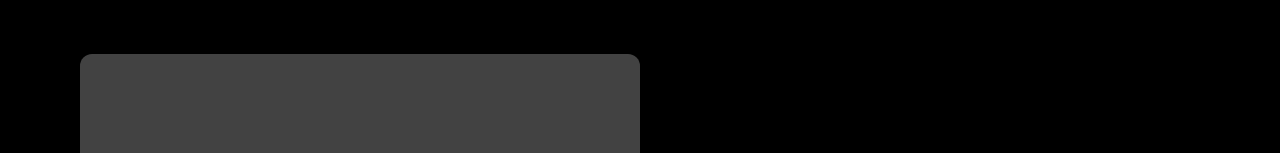
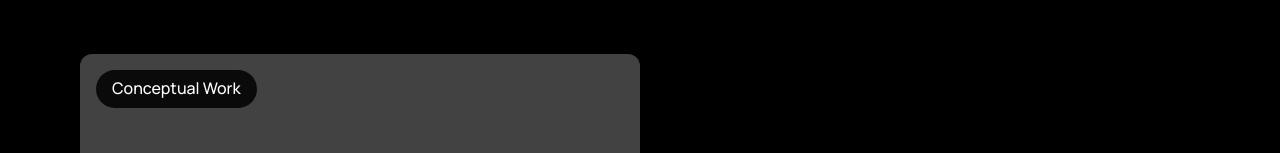
Before and after one commit to Ezekiel-web-dev-17/my-portfolio, a React (Vite) app: page / in a window 1280 px wide. Shown: the part 799-952 px from the top of the page. Built offline with nearby package versions, Linux system fonts and the light colour scheme.

Commit message:
Added tags to projects to match design

```diff
--- a/src/components/Featured.jsx
+++ b/src/components/Featured.jsx
@@ -19,6 +19,7 @@
     role: "Fullstack Developer",
     livelink: "https://betahouse3.vercel.app",
     gitHubLink: "https://github.com/Ezekiel-web-dev-17/betahouse3",
+    extra: "Conceptual Work",
   },
   {
     image: talkwebapp,
@@ -71,6 +72,7 @@
     livelink: "https://conference-ticket-generator-frontend.vercel.app",
     gitHubLink:
       "https://github.com/Ezekiel-web-dev-17/conference-ticket-generator-frontend",
+    extra: "Challenge",
   },
 ];
 
@@ -101,8 +103,13 @@
           {projectDetails.map((project, i) => (
             <div
               id={i}
-              className="md:flex flex-row justify-between items-center gap-12 manrope"
+              className="md:flex flex-row justify-between items-center gap-12 manrope relative -z-10"
             >
+              {project.extra && (
+                <div className="w-fit px-3 py-[6px] md:px-4 md:py-2 bg-[#0A0A0A] text-white font-medium text-xs md:text-[16px] absolute top-[10px] left-[10px] md:top-[16px] md:left-[16px] rounded-full z-10">
+                  {project.extra}
+                </div>
+              )}
               <div className="md:min-w-1/2 rounded md:rounded-[12px] bg-[#424242] mb-7 py-12 px-6 md:px-14 md:py-36">
                 <a href={project.livelink}>
                   <img
```
